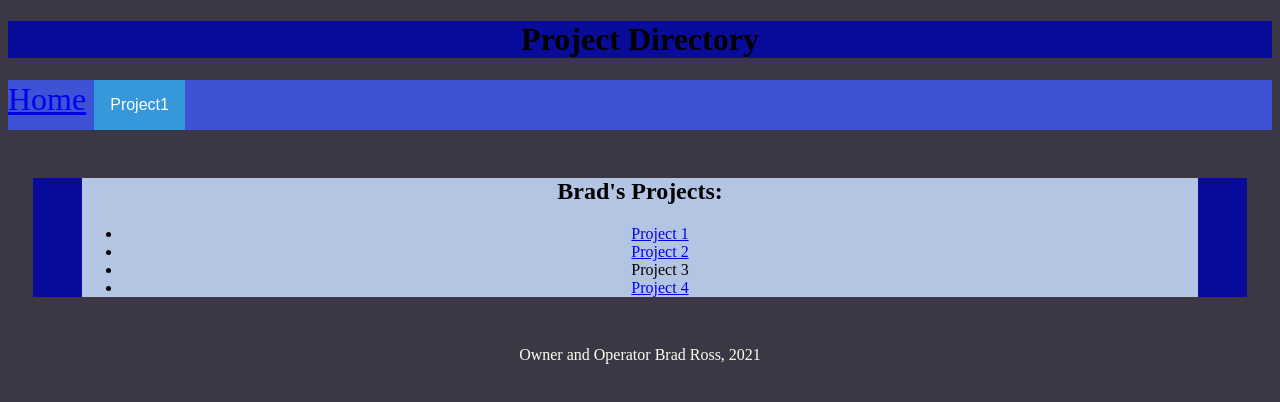
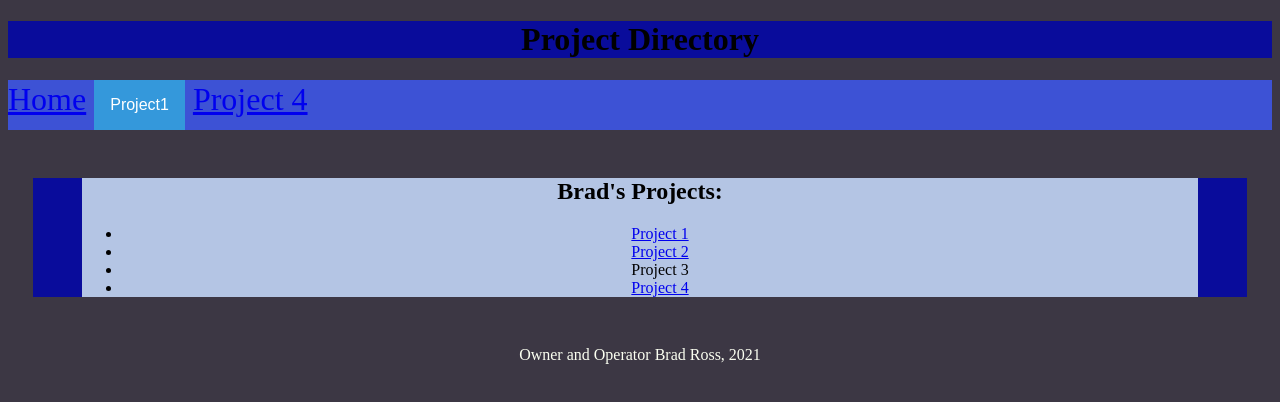
Before and after one commit to bross31/CMST-386, a plain HTML site: page index.html in a window 1280 px wide. Drawn offline with Linux system fonts and the light colour scheme.

Commit message:
Update index.html

```diff
--- a/index.html
+++ b/index.html
@@ -41,6 +41,7 @@
         <a href="project1/gallery.html">Gallery</a>
       </div>
     </div>
+    <a href="project4/WebTemplate/Home.html">Project 4</a>
   </nav>
 
   <main>
```
